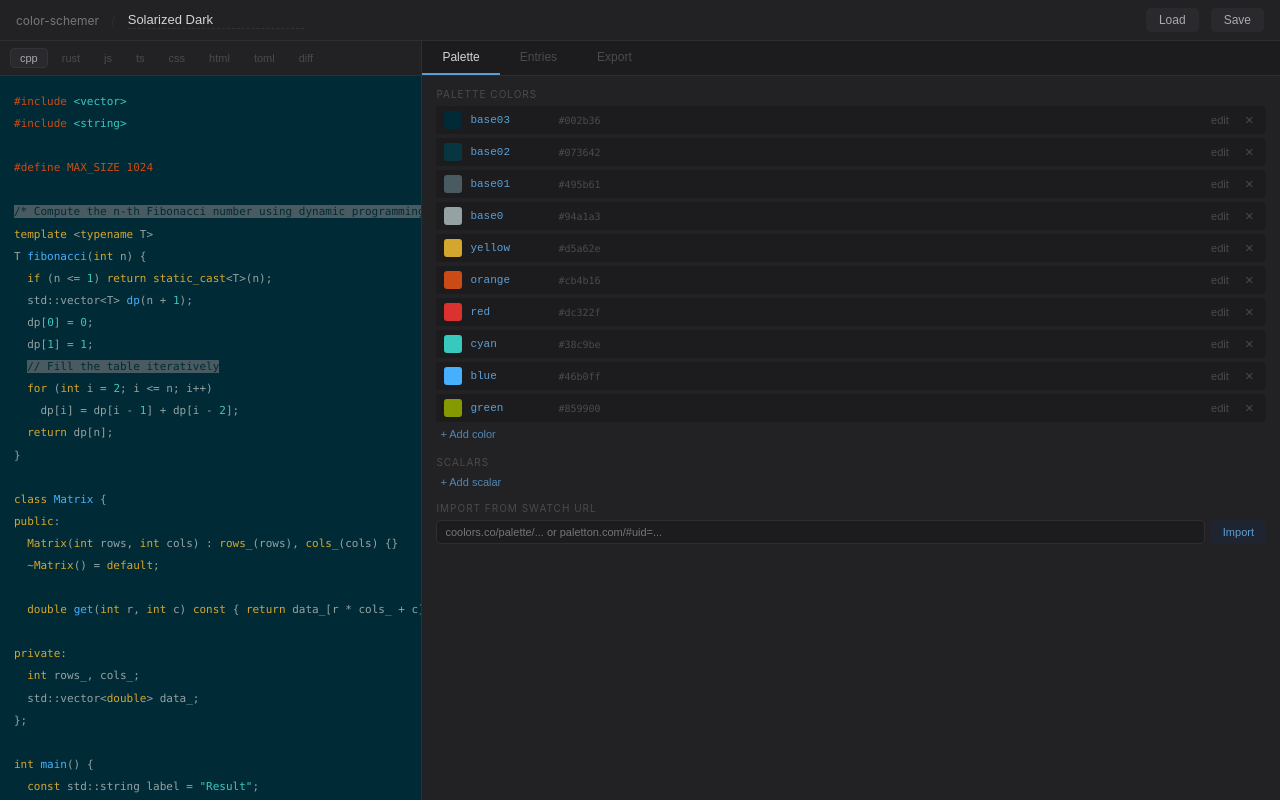
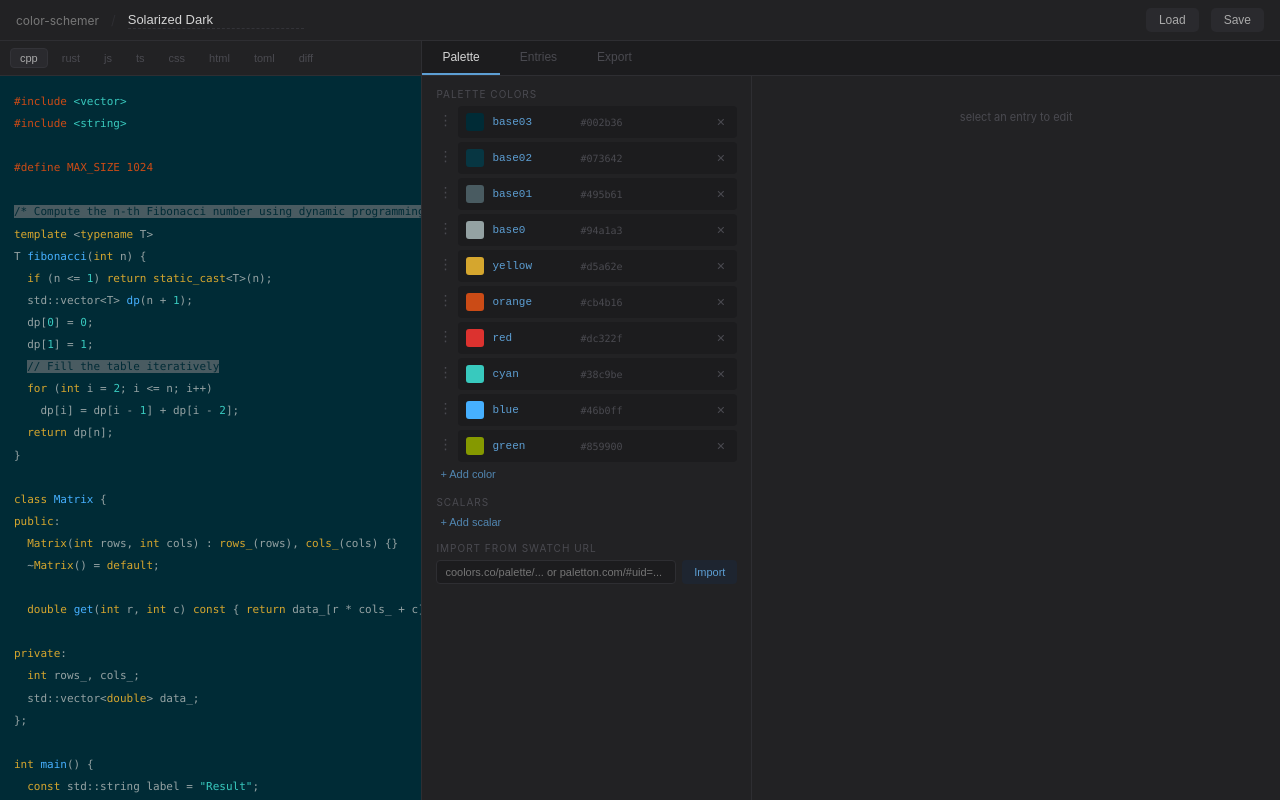
Before and after one commit to sigman78/colorama, a Svelte app: page / in a window 1280 px wide. Built offline with nearby package versions, Linux system fonts and the light colour scheme.

Commit message:
feat: palette editor in separate col

```diff
--- a/src/components/palette/ColorRow.svelte
+++ b/src/components/palette/ColorRow.svelte
@@ -1,44 +1,28 @@
 <script lang="ts">
   import type { PaletteColor } from '../../lib/scheme';
-  import ColorPicker from './ColorPicker.svelte';
   import { oklchToHex } from '../../lib/color';
-  import { pickerOpenId } from '../../stores/ui';
 
-  let { entry, onupdate, ondelete }:
-    { entry: PaletteColor; onupdate: (e: PaletteColor) => void; ondelete: () => void } = $props();
+  let { entry, onupdate, ondelete, isSelected, onselect }:
+    { entry: PaletteColor; onupdate: (e: PaletteColor) => void; ondelete: () => void;
+      isSelected: boolean; onselect: () => void } = $props();
 
-  let isOpen = $derived($pickerOpenId === entry.name);
   let hex = $derived(oklchToHex(entry.color));
-
-  function setName(e: Event) {
-    onupdate({ ...entry, name: (e.target as HTMLInputElement).value });
-  }
-  function togglePicker() {
-    pickerOpenId.set(isOpen ? null : entry.name);
-  }
 </script>
 
-<div class="color-row">
+<div class="color-row" class:selected={isSelected} onclick={onselect}>
   <div class="swatch" style="background: oklch({entry.color.l} {entry.color.c} {entry.color.h}deg)"></div>
-  <input class="var-name" value={entry.name} oninput={setName} />
+  <span class="var-name">{entry.name}</span>
   <span class="color-val mono">{hex}</span>
-  <button class="edit-btn" onclick={togglePicker}>{isOpen ? 'close' : 'edit'}</button>
-  <button class="del-btn" onclick={ondelete}>&#x2715;</button>
+  <button class="del-btn" onclick={(e) => { e.stopPropagation(); ondelete(); }}>&#x2715;</button>
 </div>
-{#if isOpen}
-  <div class="picker-wrap">
-    <ColorPicker color={entry.color} onchange={(c) => onupdate({ ...entry, color: c })} />
-  </div>
-{/if}
 
 <style>
-  .color-row { display: flex; align-items: center; gap: 8px; background: var(--bg-1); border-radius: 4px; padding: 5px 8px; margin-bottom: 4px; }
+  .color-row { display: flex; align-items: center; gap: 8px; background: var(--bg-1); border-radius: 4px; padding: 5px 8px; margin-bottom: 4px; min-height: 32px; box-sizing: border-box; flex: 1; min-width: 0; cursor: pointer; }
+  .color-row:hover { background: var(--bg-2); }
+  .color-row.selected { background: var(--bg-2); outline: 1px solid var(--accent); outline-offset: -1px; }
   .swatch { width: 18px; height: 18px; border-radius: 3px; flex-shrink: 0; }
-  .var-name { background: none; border: none; color: var(--accent); font-family: monospace; font-size: 11px; width: 80px; outline: none; border-bottom: 1px solid transparent; }
-  .var-name:focus { border-bottom-color: var(--accent); }
+  .var-name { color: var(--accent); font-family: monospace; font-size: 11px; width: 80px; overflow: hidden; text-overflow: ellipsis; white-space: nowrap; }
   .color-val { color: var(--text-3); font-size: 10px; flex: 1; }
-  .edit-btn, .del-btn { background: none; border: none; color: var(--text-3); font-size: 11px; cursor: pointer; padding: 0 4px; }
-  .edit-btn:hover { color: var(--accent); }
+  .del-btn { background: none; border: none; color: var(--text-3); font-size: 11px; cursor: pointer; padding: 0 4px; }
   .del-btn:hover { color: var(--error); }
-  .picker-wrap { padding: 4px 8px 8px 8px; }
 </style>
--- a/src/components/palette/PaletteEditor.svelte
+++ b/src/components/palette/PaletteEditor.svelte
@@ -2,7 +2,11 @@
   import { scheme } from '../../stores/scheme';
   import ColorRow from './ColorRow.svelte';
   import ScalarRow from './ScalarRow.svelte';
+  import ColorPicker from './ColorPicker.svelte';
   import SwatchImport from './SwatchImport.svelte';
+
+  type Selection = { kind: 'color'; index: number } | { kind: 'scalar'; index: number } | null;
+  let selected: Selection = $state(null);
 
   function addColor() {
     scheme.update(s => ({
@@ -23,6 +27,7 @@
   }
 
   function removeColor(i: number) {
+    if (selected?.kind === 'color' && selected.index === i) selected = null;
     scheme.update(s => ({
       ...s,
       palette: { ...s.palette, colors: s.palette.colors.filter((_, j) => j !== i) },
@@ -48,32 +53,144 @@
   }
 
   function removeScalar(i: number) {
+    if (selected?.kind === 'scalar' && selected.index === i) selected = null;
     scheme.update(s => ({
       ...s,
       palette: { ...s.palette, scalars: s.palette.scalars.filter((_, j) => j !== i) },
     }));
   }
+
+  // Drag-to-reorder state
+  let dragList: 'colors' | 'scalars' | null = $state(null);
+  let dragFrom: number | null = $state(null);
+  let dragTo: number | null = $state(null);
+
+  function startDrag(list: 'colors' | 'scalars', i: number) {
+    dragList = list;
+    dragFrom = i;
+    dragTo = i;
+  }
+  function enterDrop(list: 'colors' | 'scalars', i: number) {
+    if (dragList === list) dragTo = i;
+  }
+  function commitDrop() {
+    if (dragList && dragFrom !== null && dragTo !== null && dragFrom !== dragTo) {
+      const key = dragList;
+      const from = dragFrom,
+        to = dragTo;
+      scheme.update(s => {
+        const arr = [...s.palette[key]];
+        const [item] = arr.splice(from, 1);
+        arr.splice(to, 0, item);
+        return { ...s, palette: { ...s.palette, [key]: arr } };
+      });
+      selected = null;
+    }
+    dragList = dragFrom = dragTo = null;
+  }
+  function cancelDrag() {
+    dragList = dragFrom = dragTo = null;
+  }
 </script>
 
-<div class="palette-editor">
+<div class="palette-layout">
+  <div class="palette-list">
     <div class="section-label">Palette Colors</div>
     {#each $scheme.palette.colors as color, i}
-    <ColorRow entry={color} onupdate={(c) => updateColor(i, c)} ondelete={() => removeColor(i)} />
+      <div
+        class="drag-item"
+        class:is-drop-target={dragList === 'colors' && dragTo === i && dragFrom !== i}
+        draggable="true"
+        ondragstart={() => startDrag('colors', i)}
+        ondragover={(e) => { e.preventDefault(); enterDrop('colors', i); }}
+        ondrop={commitDrop}
+        ondragend={cancelDrag}
+      >
+        <span class="drag-handle">&#8942;</span>
+        <ColorRow
+          entry={color}
+          onupdate={(c) => updateColor(i, c)}
+          ondelete={() => removeColor(i)}
+          isSelected={selected?.kind === 'color' && selected.index === i}
+          onselect={() => selected = { kind: 'color', index: i }}
+        />
+      </div>
     {/each}
     <button class="add-link" onclick={addColor}>+ Add color</button>
 
     <div class="section-label" style="margin-top: 14px">Scalars</div>
     {#each $scheme.palette.scalars as scalar, i}
-    <ScalarRow entry={scalar} onupdate={(s) => updateScalar(i, s)} ondelete={() => removeScalar(i)} />
+      <div
+        class="drag-item"
+        class:is-drop-target={dragList === 'scalars' && dragTo === i && dragFrom !== i}
+        draggable="true"
+        ondragstart={() => startDrag('scalars', i)}
+        ondragover={(e) => { e.preventDefault(); enterDrop('scalars', i); }}
+        ondrop={commitDrop}
+        ondragend={cancelDrag}
+      >
+        <span class="drag-handle">&#8942;</span>
+        <ScalarRow
+          entry={scalar}
+          onupdate={(s) => updateScalar(i, s)}
+          ondelete={() => removeScalar(i)}
+          isSelected={selected?.kind === 'scalar' && selected.index === i}
+          onselect={() => selected = { kind: 'scalar', index: i }}
+        />
+      </div>
     {/each}
     <button class="add-link" onclick={addScalar}>+ Add scalar</button>
 
     <SwatchImport />
   </div>
 
+  <div class="palette-panel">
+    {#if selected?.kind === 'color'}
+      {@const color = $scheme.palette.colors[selected.index]}
+      <div class="entry-editor">
+        <label class="name-label">name
+          <input class="name-input" value={color.name}
+            oninput={(e) => updateColor(selected.index, { ...color, name: (e.target as HTMLInputElement).value })} />
+        </label>
+        <ColorPicker color={color.color} onchange={(c) => updateColor(selected.index, { ...color, color: c })} />
+      </div>
+    {:else if selected?.kind === 'scalar'}
+      {@const scalar = $scheme.palette.scalars[selected.index]}
+      <div class="entry-editor">
+        <label class="name-label">name
+          <input class="name-input" value={scalar.name}
+            oninput={(e) => updateScalar(selected.index, { ...scalar, name: (e.target as HTMLInputElement).value })} />
+        </label>
+        <div class="scalar-editor">
+          <input type="range" min="-2" max="2" step="0.01" value={scalar.value}
+            oninput={(e) => updateScalar(selected.index, { ...scalar, value: +(e.target as HTMLInputElement).value })} />
+          <input type="number" step="0.01" value={scalar.value}
+            oninput={(e) => updateScalar(selected.index, { ...scalar, value: +(e.target as HTMLInputElement).value })} />
+        </div>
+      </div>
+    {:else}
+      <div class="panel-empty">select an entry to edit</div>
+    {/if}
+  </div>
+</div>
+
 <style>
-  .palette-editor { padding: 12px 14px; overflow-y: auto; height: 100%; }
+  .palette-layout { display: flex; height: 100%; overflow: hidden; }
+  .palette-list { width: 330px; flex-shrink: 0; padding: 12px 14px; overflow-y: auto; border-right: 1px solid var(--border); }
+  .palette-panel { flex: 1; padding: 14px; overflow-y: auto; }
   .section-label { font-size: 10px; text-transform: uppercase; letter-spacing: 1px; color: var(--text-3); margin-bottom: 6px; }
   .add-link { background: none; border: none; color: var(--accent); font-size: 11px; cursor: pointer; padding: 2px 4px; margin-bottom: 8px; display: block; opacity: 0.8; }
   .add-link:hover { opacity: 1; }
+  .drag-item { display: flex; align-items: flex-start; gap: 4px; }
+  .drag-handle { color: var(--text-3); cursor: grab; font-size: 14px; line-height: 28px; padding: 0 2px; user-select: none; flex-shrink: 0; }
+  .drag-handle:hover { color: var(--text-2); }
+  .drag-item.is-drop-target { border-top: 2px solid var(--accent); }
+  .panel-empty { color: var(--text-3); font-size: 11px; margin-top: 20px; text-align: center; }
+  .entry-editor { display: flex; flex-direction: column; gap: 12px; }
+  .name-label { display: flex; align-items: center; gap: 8px; font-size: 10px; text-transform: uppercase; letter-spacing: 0.06em; color: var(--text-3); }
+  .name-input { background: var(--bg-2); border: 1px solid var(--border); border-radius: 3px; padding: 3px 6px; color: var(--accent); font-family: monospace; font-size: 11px; flex: 1; outline: none; }
+  .name-input:focus { border-color: var(--accent); }
+  .scalar-editor { display: flex; flex-direction: column; gap: 10px; }
+  .scalar-editor input[type=range] { width: 100%; accent-color: var(--accent); }
+  .scalar-editor input[type=number] { width: 80px; background: var(--bg-2); border: 1px solid var(--border); border-radius: 3px; padding: 3px 6px; color: var(--text-0); font-family: monospace; font-size: 11px; }
 </style>
--- a/src/components/palette/ScalarRow.svelte
+++ b/src/components/palette/ScalarRow.svelte
@@ -1,26 +1,23 @@
 <script lang="ts">
   import type { PaletteScalar } from '../../lib/scheme';
 
-  let { entry, onupdate, ondelete }:
-    { entry: PaletteScalar; onupdate: (e: PaletteScalar) => void; ondelete: () => void } = $props();
+  let { entry, onupdate, ondelete, isSelected, onselect }:
+    { entry: PaletteScalar; onupdate: (e: PaletteScalar) => void; ondelete: () => void;
+      isSelected: boolean; onselect: () => void } = $props();
 </script>
 
-<div class="scalar-row">
-  <input class="var-name" value={entry.name}
-    oninput={(e) => onupdate({ ...entry, name: (e.target as HTMLInputElement).value })} />
-  <input type="range" min="-2" max="2" step="0.01" value={entry.value} class="slider"
-    oninput={(e) => onupdate({ ...entry, value: +(e.target as HTMLInputElement).value })} />
-  <input type="number" step="0.01" value={entry.value} class="num-input"
-    oninput={(e) => onupdate({ ...entry, value: +(e.target as HTMLInputElement).value })} />
-  <button class="del-btn" onclick={ondelete}>&#x2715;</button>
+<div class="scalar-row" class:selected={isSelected} onclick={onselect}>
+  <span class="var-name">{entry.name}</span>
+  <span class="val-display">{entry.value.toFixed(3)}</span>
+  <button class="del-btn" onclick={(e) => { e.stopPropagation(); ondelete(); }}>&#x2715;</button>
 </div>
 
 <style>
-  .scalar-row { display: flex; align-items: center; gap: 8px; background: var(--bg-1); border-radius: 4px; padding: 5px 8px; margin-bottom: 4px; }
-  .var-name { background: none; border: none; color: var(--accent); font-family: monospace; font-size: 11px; width: 80px; outline: none; border-bottom: 1px solid transparent; }
-  .var-name:focus { border-bottom-color: var(--accent); }
-  .slider { flex: 1; accent-color: var(--accent); }
-  .num-input { width: 60px; background: var(--bg-2); border: 1px solid var(--border); border-radius: 3px; padding: 2px 5px; color: var(--text-0); font-family: monospace; font-size: 11px; }
-  .del-btn { background: none; border: none; color: var(--text-3); cursor: pointer; }
+  .scalar-row { display: flex; align-items: center; gap: 8px; background: var(--bg-1); border-radius: 4px; padding: 5px 8px; margin-bottom: 4px; min-height: 32px; box-sizing: border-box; flex: 1; min-width: 0; cursor: pointer; }
+  .scalar-row:hover { background: var(--bg-2); }
+  .scalar-row.selected { background: var(--bg-2); outline: 1px solid var(--accent); outline-offset: -1px; }
+  .var-name { color: var(--accent); font-family: monospace; font-size: 11px; width: 80px; overflow: hidden; text-overflow: ellipsis; white-space: nowrap; }
+  .val-display { color: var(--text-3); font-family: monospace; font-size: 11px; flex: 1; }
+  .del-btn { background: none; border: none; color: var(--text-3); font-size: 11px; cursor: pointer; padding: 0 4px; }
   .del-btn:hover { color: var(--error); }
 </style>
```
Lines whose indentation alone changed are shown as unchanged.
